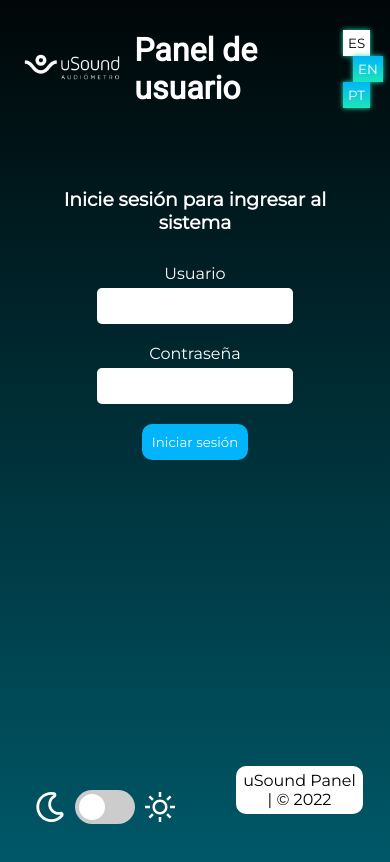
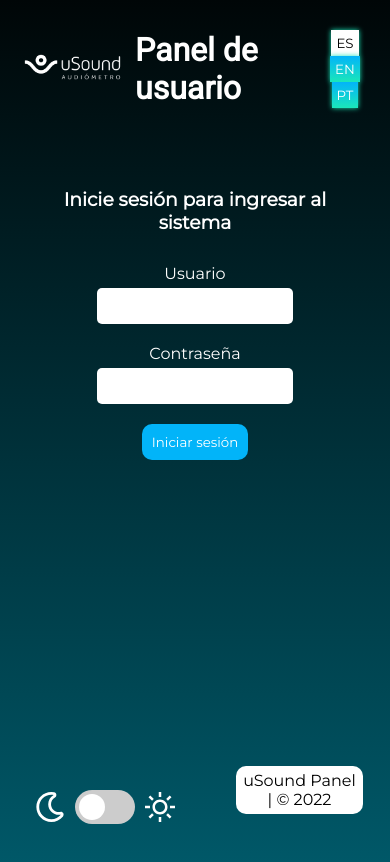
Before and after one commit to matias0303456/usound_panel, a React (Create React App) app: page / in a window 390 px wide. Built offline with nearby package versions, Linux system fonts and the light colour scheme.

Commit message:
pequeño responsive

```diff
--- a/public/main.js
+++ b/public/main.js
@@ -12,6 +12,8 @@ const createWindow = () => {
   const win = new BrowserWindow({
     show: false,
     title: 'uSound Panel',
+    minWidth: 800,
+    minHeight: 600,
     webPreferences: {
       enableRemoteModule: true,
       nodeIntegration: true
--- a/src/App.js
+++ b/src/App.js
@@ -1,7 +1,7 @@
 import './styles/App.css'
 import Layout from "./app_components/layout/Layout";
 import Router from "./Router";
-import { BrowserRouter } from 'react-router-dom';
+import { HashRouter } from 'react-router-dom';
 import { useEffect, useState } from 'react';
 import UserContext from './contexts/UserContext';
 import '@fontsource/montserrat'
@@ -31,11 +31,11 @@ function App() {
           setTheme
         }}
         >
-          <BrowserRouter>
+          <HashRouter>
             <Layout>
               <Router />
             </Layout>
-          </BrowserRouter>
+          </HashRouter>
           <ThemeSwitcher />
         </ThemeContext.Provider>
       </UserContext.Provider>
--- a/src/styles/layout/header.css
+++ b/src/styles/layout/header.css
@@ -14,7 +14,7 @@ header #logo img {
 }
 
 header h1 {
-    width: 60%;
+    width: 50%;
     color: white;
     display: flex;
     justify-content: center;
@@ -23,7 +23,8 @@ header h1 {
 }
 
 header #languages {
-    width: 10%;
+    width: 20%;
+    text-align: center;
 }
 
 header #languages button {
```
